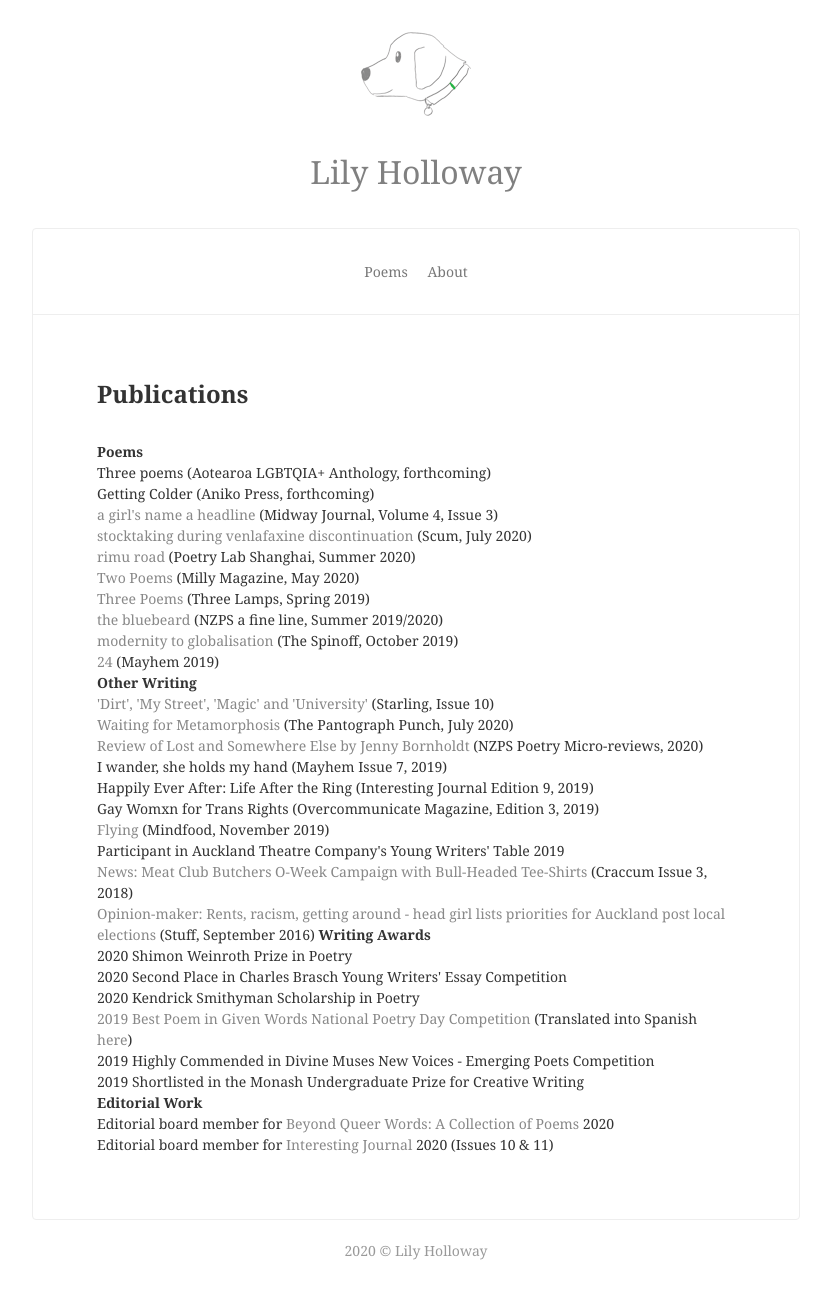
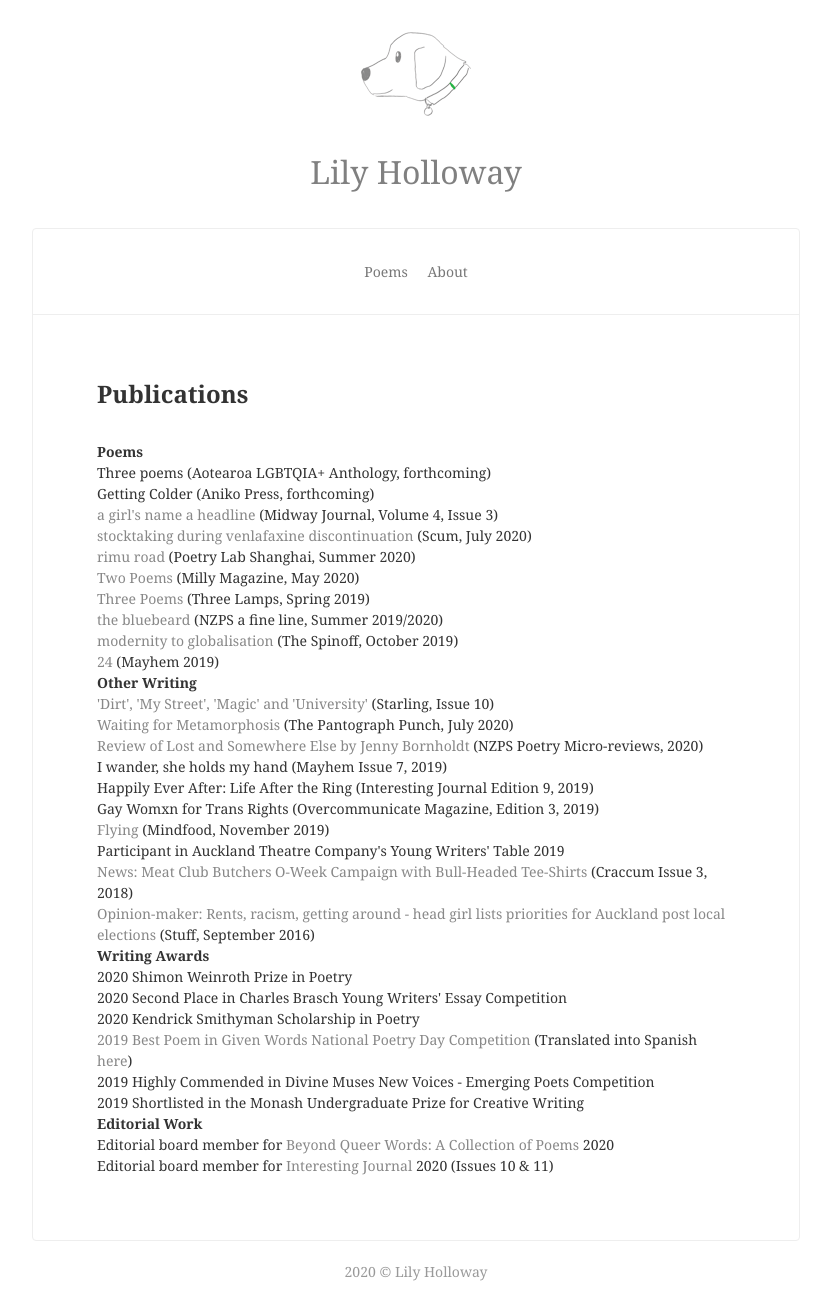
Before and after one commit to lilyholloway/lilyholloway.github.io, a Jekyll site: the page built from cv.md, in a window 1280 px wide. Shown: the whole page, without its empty margins (224-1055 px from the left). Built offline with Jekyll 4.4.1, drawn with Linux system fonts in a browser that asks for light colours; nearby versions of some CDN libraries; before the commit the page ends 1293 px from its top, so only the background shows below that.

Commit message:
Update cv.md

```diff
--- a/cv.md
+++ b/cv.md
@@ -27,7 +27,7 @@ Gay Womxn for Trans Rights (Overcommunicate Magazine, Edition 3, 2019)<br>
 <a href="https://lilyholloway.co.nz/posts/Flying">Flying</a> (Mindfood, November 2019)<br>
 Participant in Auckland Theatre Company's Young Writers' Table 2019<br>
 <a href="http://www.craccum.co.nz/?p=2497">News: Meat Club Butchers O-Week Campaign with Bull-Headed Tee-Shirts</a> (Craccum Issue 3, 2018)<br>
-<a href="https://www.stuff.co.nz/auckland/local-news/north-shore-times/84029761/opinionmaker-rents-racism-getting-around--head-girl-lists-priorities-for-auckland-post-local-elections">Opinion-maker: Rents, racism, getting around - head girl lists priorities for Auckland post local elections</a> (Stuff, September 2016)
+<a href="https://www.stuff.co.nz/auckland/local-news/north-shore-times/84029761/opinionmaker-rents-racism-getting-around--head-girl-lists-priorities-for-auckland-post-local-elections">Opinion-maker: Rents, racism, getting around - head girl lists priorities for Auckland post local elections</a> (Stuff, September 2016)<br>
 
 <b>Writing Awards</b><br>
 2020 Shimon Weinroth Prize in Poetry<br>
```
